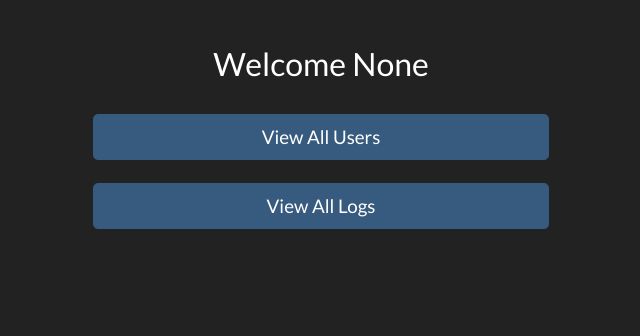
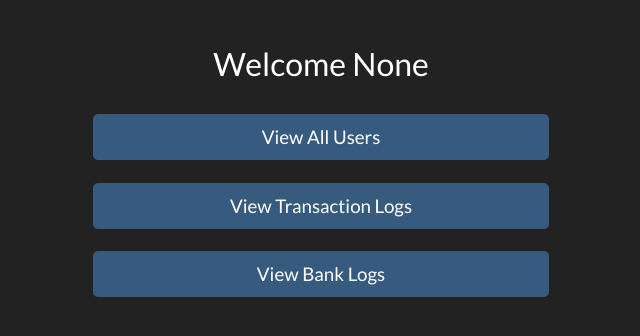
Before and after one commit to kevin-samson/Flask-atm-website, a Flask app: page /admin/home in a window 1280 px wide. Shown: the part 178-514 px from the top of the page, without its empty margins (319-959 px from the left). Run offline with Flask 2, Linux system fonts and the light colour scheme; the visitor is signed in with stand-in values (Sample User, id 1); data that the repository does not hold is empty; some libraries are stand-ins or nearby versions.

Commit message:
Added bank_logs feature

```diff
--- a/atm/admin/forms.py
+++ b/atm/admin/forms.py
@@ -60,7 +60,7 @@
 
     def validate_usr_id(self, usr_id):
         see = usr_id.data
-        if not see_id(see):
+        if see_id(see):
             raise ValidationError("ID does not exist")
 
 
--- a/atm/admin/routes.py
+++ b/atm/admin/routes.py
@@ -1,7 +1,7 @@
 from flask import Blueprint, session, redirect, url_for, flash, render_template
 
 from atm.main.admin import is_admin, view_users, adm_Update_user, add_user, remove_user, log, view_logs, \
-    give_admin_perms
+    give_admin_perms, view_activity
 from atm.main.other import chk_name, password, username
 from atm.users.forms import LoginForm
 from atm.admin.forms import UserChangeForm, AddUser, DelUser, MakeAdmin
@@ -86,6 +86,14 @@
 @admin.route("/admin/logs")
 def logs():
     if "email" in session and "admin" in session:
-        return render_template('logs.html', logs=view_logs(), admin=True)
+        return render_template('logs.html', logs=view_logs(), admin=True, transactions=True)
     else:
         return redirect(url_for('admin.login'))
+
+
+@admin.route("/admin/bank_logs")
+def bank_logs():
+    if "email" in session and "admin" in session:
+        return render_template('logs.html', logs=view_activity(), admin=True, transactions=False)
+    else:
+        return redirect(url_for('admin.login'))
--- a/atm/templates/home.html
+++ b/atm/templates/home.html
@@ -37,7 +37,13 @@
                         <br>
                         <a href="{{ url_for('admin.logs') }}">
                             <button type="button" class="btn btn-lg btn-block btn-primary" >
-                                View All Logs
+                                View Transaction Logs
+                            </button>
+                        </a>
+                        <br>
+                        <a href="{{ url_for('admin.bank_logs') }}">
+                            <button type="button" class="btn btn-lg btn-block btn-primary" >
+                                View Bank Logs
                             </button>
                         </a>
                     {% else %}
--- a/atm/templates/user.html
+++ b/atm/templates/user.html
@@ -41,10 +41,9 @@
                           <button class="btn btn-outline-info" type="button" data-toggle="collapse" data-target="#adduser" aria-expanded="false" aria-controls="collapseExample" style="margin-right: 25px;">
                             Add User
                           </button>
-                          <button class="btn btn-outline-danger" type="button" data-toggle="collapse" data-target="#deluser" aria-expanded="false" aria-controls="collapseExample" style="margin-right: 25px; margin-bottom: 25px;">
+                          <button class="btn btn-outline-danger" type="button" data-toggle="collapse" data-target="#deluser" aria-expanded="false" aria-controls="collapseExample" style="margin-right: 25px;">
                             Delete User
                           </button>
-                          <br>
                           <button class="btn btn-outline-danger" type="button" data-toggle="collapse" data-target="#makeadmin" aria-expanded="false" aria-controls="collapseExample" style="margin-right: 25px;">
                             Admin Perms
                           </button>
```
Also changed, not shown: atm/main/admin.py (+7 -1 lines), atm/templates/logs.html (+20 -1 lines).
